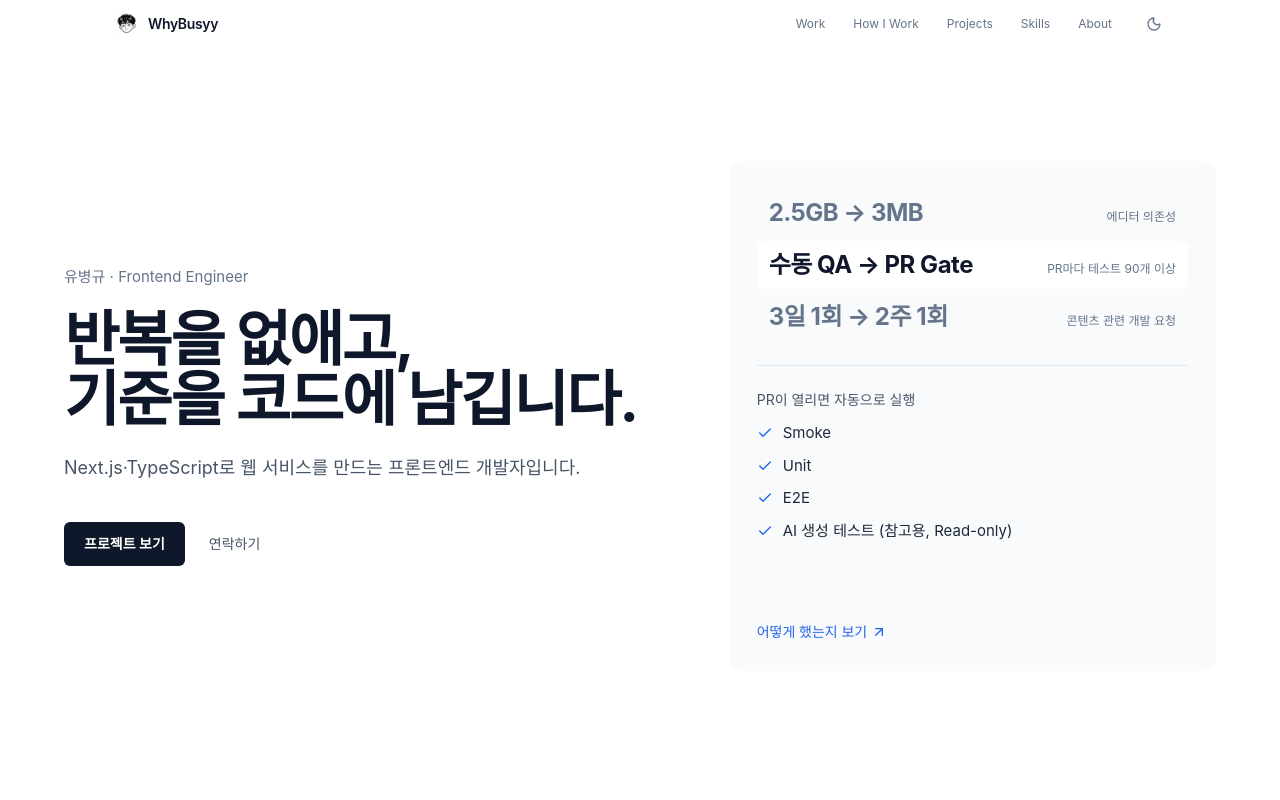
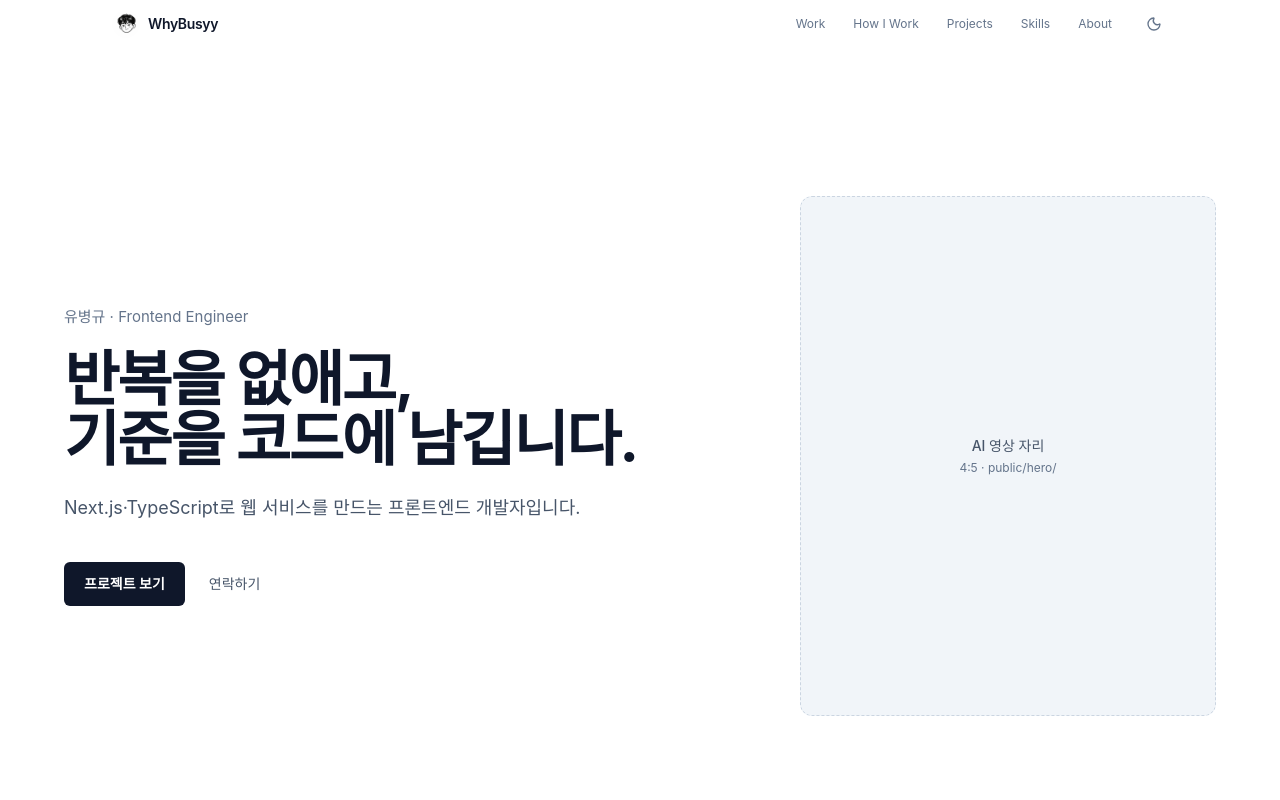
Before and after one commit to WhyBusyy/portfolio, a Next.js app: page / in a window 1280 px wide. Shown: the top 800 px of the page. Built offline with nearby package versions, Linux system fonts and the light colour scheme; a web font is replaced by a local one.

Commit message:
feat: 히어로 오른쪽에 AI 영상 자리 추가, 성과 패널을 아래로 이동
영상은 페이지 로드 뒤 불러오고 동작 줄이기 설정이면 정지 이미지만 보여 준다.
파일이 오기 전까지는 자리 표시 박스를 둔다.

```diff
--- a/src/components/Hero.tsx
+++ b/src/components/Hero.tsx
@@ -4,6 +4,7 @@ import { useEffect, useState } from "react";
 import { motion, useReducedMotion } from "framer-motion";
 import Link from "next/link";
 import { ArrowUpRight, Check } from "lucide-react";
+import HeroMedia from "./HeroMedia";
 
 /** 증거 패널: 수치마다 전후를 보여 주는 작은 시각화. 수치는 프로젝트 상세에 공개된 값이다. */
 const PROOFS = [
@@ -129,9 +130,10 @@ export default function Hero() {
   const Visual = VISUALS[PROOFS[active].key];
 
   return (
-    <section id="hero" className="section-padding pt-28 pb-20 lg:flex lg:min-h-[100dvh] lg:items-center">
-      <div className="container-max-width grid w-full items-center gap-14 lg:grid-cols-[6fr_5fr] lg:gap-20">
-        {/* 왼쪽: 한 문장 + 버튼. LCP 요소라 투명도 애니메이션을 걸지 않는다 */}
+    <section id="hero" className="section-padding pt-28 pb-20 lg:pb-28">
+      {/* 첫 화면: 왼쪽 한 문장 + 버튼, 오른쪽 AI 영상 */}
+      <div className="container-max-width grid w-full items-center gap-12 lg:min-h-[calc(100dvh-7rem)] lg:grid-cols-[6fr_5fr] lg:gap-20">
+        {/* LCP 요소라 투명도 애니메이션을 걸지 않는다 */}
         <div>
           <p className="text-[15px] text-slate-500 dark:text-slate-400">유병규 · Frontend Engineer</p>
           <h1 className="mt-5 text-[2.6rem] font-bold leading-[1.15] tracking-[-0.035em] text-slate-900 dark:text-white sm:text-6xl">
@@ -158,12 +160,16 @@ export default function Hero() {
           </div>
         </div>
 
-        {/* 오른쪽: 증거 패널 */}
+        <HeroMedia />
+      </div>
+
+      {/* 첫 화면 아래: 성과 패널. 왼쪽 수치 탭, 오른쪽 전후 시각화 */}
       <motion.div
         initial={reduce ? false : { opacity: 0, y: 16 }}
-          animate={{ opacity: 1, y: 0 }}
-          transition={{ duration: 0.6, delay: 0.15, ease: [0.16, 1, 0.3, 1] }}
-          className="rounded-xl bg-slate-50 p-6 dark:bg-white/[0.035] sm:p-7"
+        whileInView={{ opacity: 1, y: 0 }}
+        viewport={{ once: true, margin: "-80px" }}
+        transition={{ duration: 0.6, ease: [0.16, 1, 0.3, 1] }}
+        className="container-max-width mt-16 grid gap-6 rounded-xl bg-slate-50 p-6 dark:bg-white/[0.035] sm:p-7 lg:mt-8 lg:grid-cols-[5fr_6fr] lg:gap-10"
       >
         <div role="tablist" aria-label="주요 성과" className="flex flex-col gap-1">
           {PROOFS.map((p, i) => {
@@ -198,10 +204,10 @@ export default function Hero() {
         <div
           id="hero-proof-panel"
           role="tabpanel"
-            className="mt-6 border-t border-slate-200 pt-6 dark:border-white/[0.08]"
+          className="border-t border-slate-200 pt-6 dark:border-white/[0.08] lg:border-l lg:border-t-0 lg:pl-10 lg:pt-2"
         >
           {/* 시각화 높이를 고정해 탭을 바꿔도 패널이 들썩이지 않게 한다 */}
-            <div className="min-h-[13.5rem]">
+          <div className="min-h-[13.5rem] lg:min-h-[11rem]">
             <Visual />
           </div>
           <Link
@@ -213,7 +219,6 @@ export default function Hero() {
           </Link>
         </div>
       </motion.div>
-      </div>
     </section>
   );
 }
--- /dev/null
+++ b/src/components/HeroMedia.tsx
@@ -0,0 +1,67 @@
+"use client";
+
+import { useEffect, useState } from "react";
+import Image from "next/image";
+import { useReducedMotion } from "framer-motion";
+
+/**
+ * 히어로 오른쪽 AI 영상.
+ * 파일을 public/hero/ 에 넣고 경로를 채우면 자리 표시 박스 대신 실제 영상이 나온다.
+ * - 첫 화면에는 정지 이미지(poster)만 그려 LCP 를 영상이 잡아먹지 않게 한다.
+ * - 영상은 페이지 로드가 끝난 뒤에 불러오고, 재생이 시작되면 이미지 위로 서서히 겹친다.
+ * - 동작 줄이기 설정이면 영상을 불러오지 않고 정지 이미지만 보여 준다.
+ */
+const POSTER: string | null = null; // 예: "/hero/avatar-poster.webp"
+const VIDEO: { webm?: string; mp4?: string } | null = null; // 예: { webm: "/hero/avatar.webm", mp4: "/hero/avatar.mp4" }
+
+const ALT = "유병규 AI 아바타";
+
+export default function HeroMedia() {
+  const reduce = useReducedMotion();
+  const [load, setLoad] = useState(false);
+  const [playing, setPlaying] = useState(false);
+
+  useEffect(() => {
+    if (!VIDEO || reduce) return;
+    const start = () => setLoad(true);
+    if (document.readyState === "complete") {
+      const id = setTimeout(start, 0);
+      return () => clearTimeout(id);
+    }
+    window.addEventListener("load", start, { once: true });
+    return () => window.removeEventListener("load", start);
+  }, [reduce]);
+
+  return (
+    <div className="relative mx-auto aspect-[4/5] w-full max-w-[26rem] overflow-hidden rounded-xl bg-slate-100 dark:bg-white/[0.05] lg:mr-0">
+      {POSTER ? (
+        <Image src={POSTER} alt={ALT} fill priority sizes="(min-width: 1024px) 26rem, 100vw" className="object-cover" />
+      ) : (
+        // ponytail: 파일이 오기 전 자리 표시. 영상·이미지 경로를 채우면 이 분기는 지운다
+        <div className="absolute inset-0 flex flex-col items-center justify-center gap-1 border border-dashed border-slate-300 text-center dark:border-white/20 rounded-xl">
+          <p className="text-sm font-medium text-slate-600 dark:text-slate-300">AI 영상 자리</p>
+          <p className="text-xs text-slate-500 dark:text-slate-400">4:5 · public/hero/</p>
+        </div>
+      )}
+
+      {VIDEO && load && (
+        <video
+          className={`absolute inset-0 h-full w-full object-cover transition-opacity duration-700 ${
+            playing ? "opacity-100" : "opacity-0"
+          }`}
+          autoPlay
+          muted
+          loop
+          playsInline
+          preload="auto"
+          poster={POSTER ?? undefined}
+          aria-hidden="true"
+          onPlaying={() => setPlaying(true)}
+        >
+          {VIDEO.webm && <source src={VIDEO.webm} type="video/webm" />}
+          {VIDEO.mp4 && <source src={VIDEO.mp4} type="video/mp4" />}
+        </video>
+      )}
+    </div>
+  );
+}
```
Also changed, not shown: 1 other file (tests, documents, lock files or other folders). Lines whose indentation alone changed are shown as unchanged.
